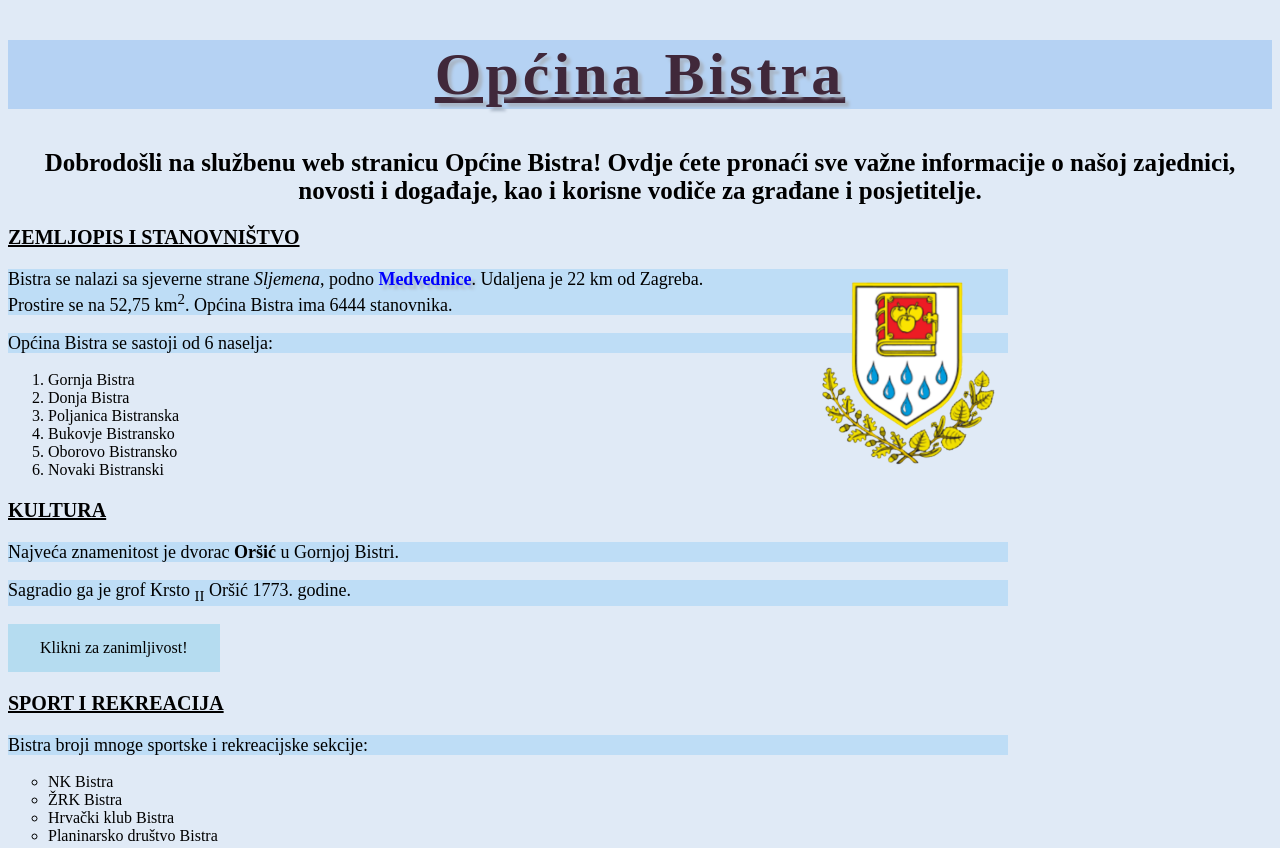
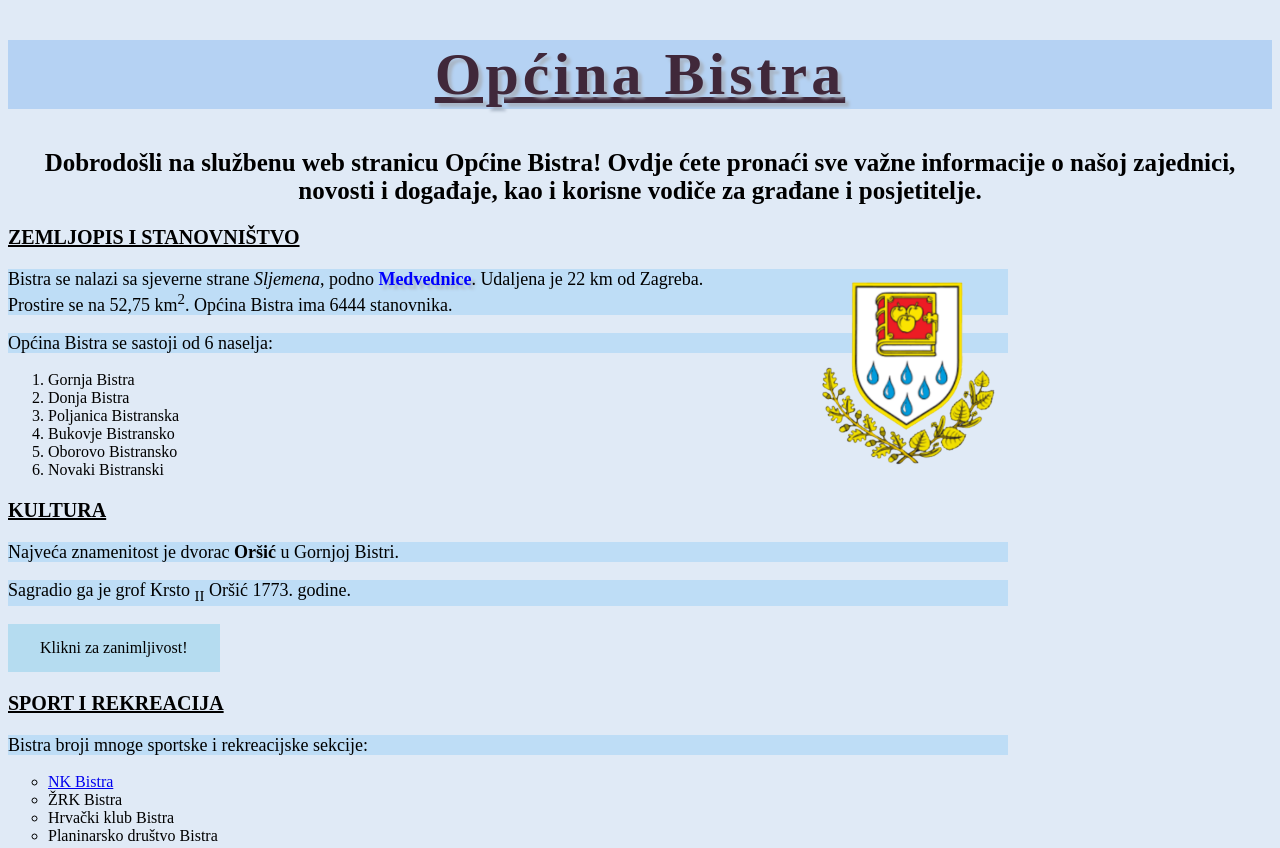
Before and after one commit to Nika-0511/nikaziljak4, a plain HTML site: page index.html in a window 1280 px wide. Shown: the top 848 px of the page. Drawn offline with Linux system fonts and the light colour scheme; a web font is replaced by a local one.

Commit message:
Add files via upload

```diff
--- a/index.html
+++ b/index.html
@@ -31,7 +31,7 @@
 	<h3><u>SPORT I REKREACIJA</u></h3>
 	<p>Bistra broji mnoge sportske i rekreacijske sekcije:</p>
 	<ul>
-	<li>NK Bistra</li>
+	<li><a href="https://www.nk-bistra.hr/">NK Bistra</a><br/></li>
 	<li>ŽRK Bistra</li>
 	<li>Hrvački klub Bistra</li>
 	<li>Planinarsko društvo Bistra</li>
```
